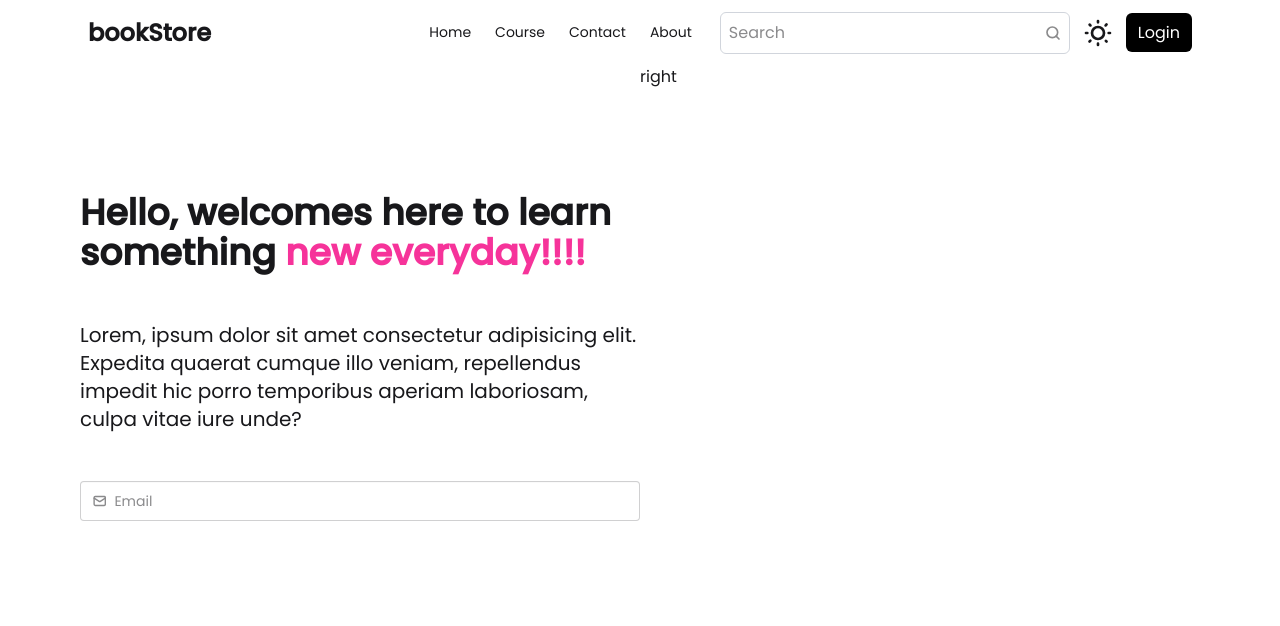
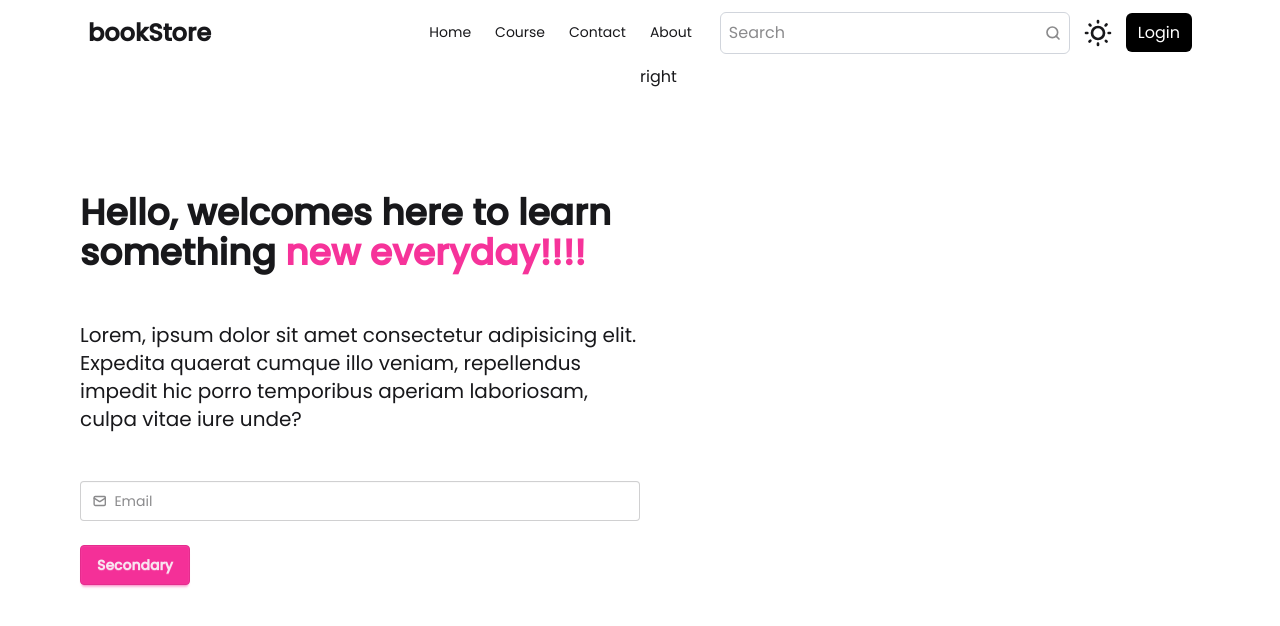
Before and after one commit to KrishnaBir/bookstore, a React app in the folder frontend/: page / in a window 1280 px wide. Shown: the top 626 px of the page. Built offline with nearby package versions, Linux system fonts and the light colour scheme; the HTML template or start-up script is replaced by a standard one.

Commit message:
add secondry button

```diff
--- a/frontend/src/components/Banner.jsx
+++ b/frontend/src/components/Banner.jsx
@@ -5,11 +5,13 @@ function Banner() {
     <>
       <div className='max-w-screen-2xl container mx-auto md:px-20 px-4 flex flex-col md:flex-row'>
         <div className='w-full md:w-1/2 mt-12 md:mt-32'>
+
           <div className='space-y-12'>
             <h1 className='text-4xl font-bold'>Hello, welcomes here to learn something <span className='text-pink-500'>new everyday!!!!</span> </h1>
             <p className='text-xl'>Lorem, ipsum dolor sit amet consectetur adipisicing elit. Expedita quaerat cumque illo veniam, repellendus impedit hic porro temporibus aperiam laboriosam, culpa vitae iure unde?</p>
 
-            <div><label className="input validator w-full">
+            <div>
+              <label className="input validator w-full">
                 <svg className="h-[1em] opacity-50" xmlns="http://www.w3.org/2000/svg" viewBox="0 0 24 24">
                   <g
                     strokeLinejoin="round"
@@ -26,8 +28,16 @@ function Banner() {
               </label>
               <div className="validator-hint hidden">Enter valid email address</div>
             </div>
+
           </div>
+
+          <div><button className="btn btn-secondary mt-6">Secondary</button>
           </div>
+
+
+        </div>
+
+
         <div className='w-full md:w-1/2'>right</div>
       </div>
     </>
```
Lines whose indentation alone changed are shown as unchanged.
